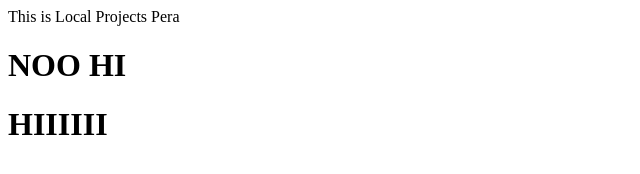
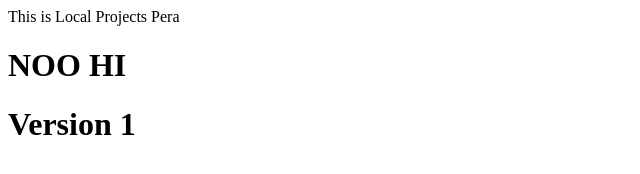
Before and after one commit to deep-bhalsod/LocalRepoProject, a plain HTML site: page index.html in a window 1280 px wide. Shown: the full height of the page, 0-640 px from the left. Drawn offline with Linux system fonts and the light colour scheme.

Commit message:
Version 1

```diff
--- a/index.html
+++ b/index.html
@@ -1,3 +1,3 @@
 <p>This is Local Projects Pera</p>
 <h1>NOO HI</h1>
-<h1>HIIIIII</h1>
+<h1>Version 1</h1>
```
